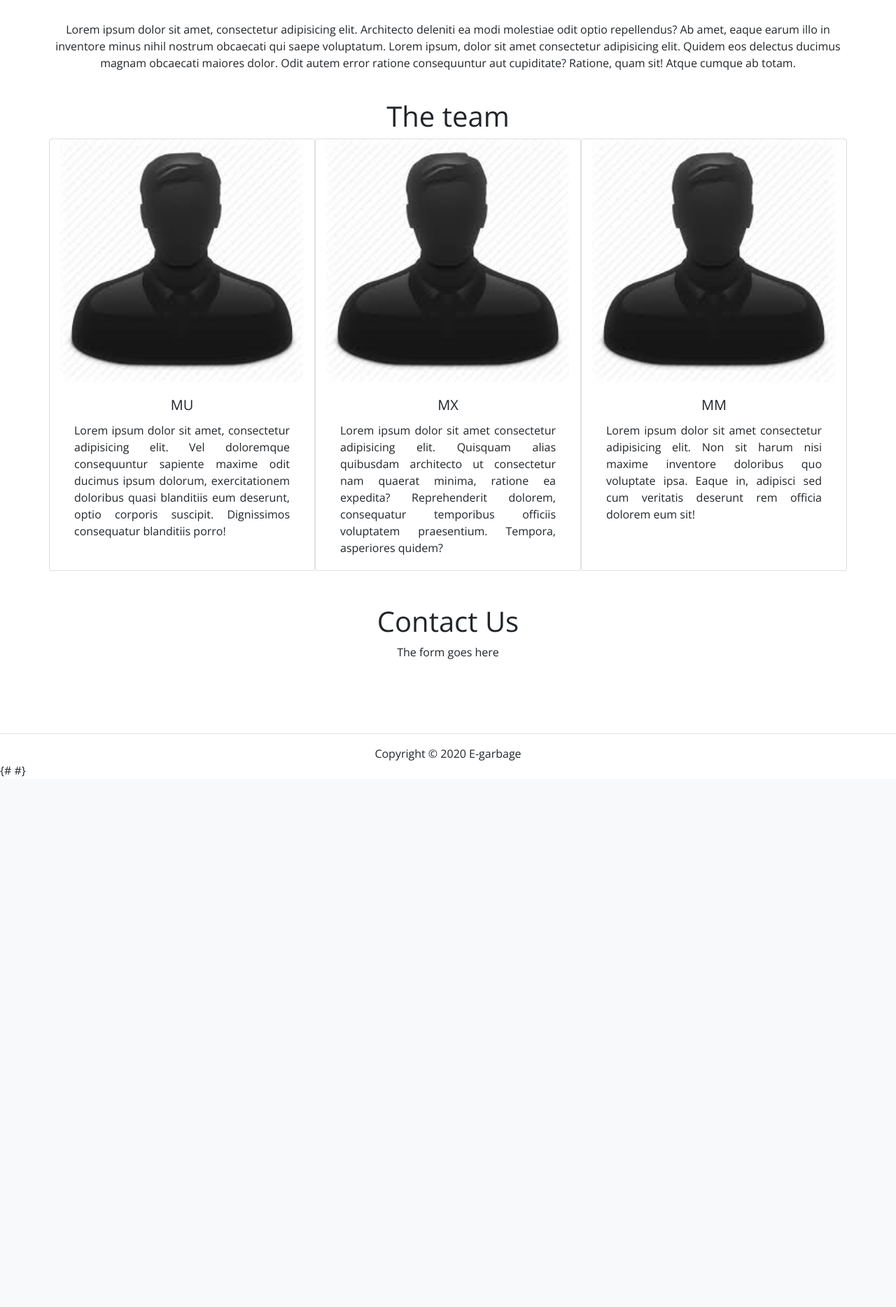
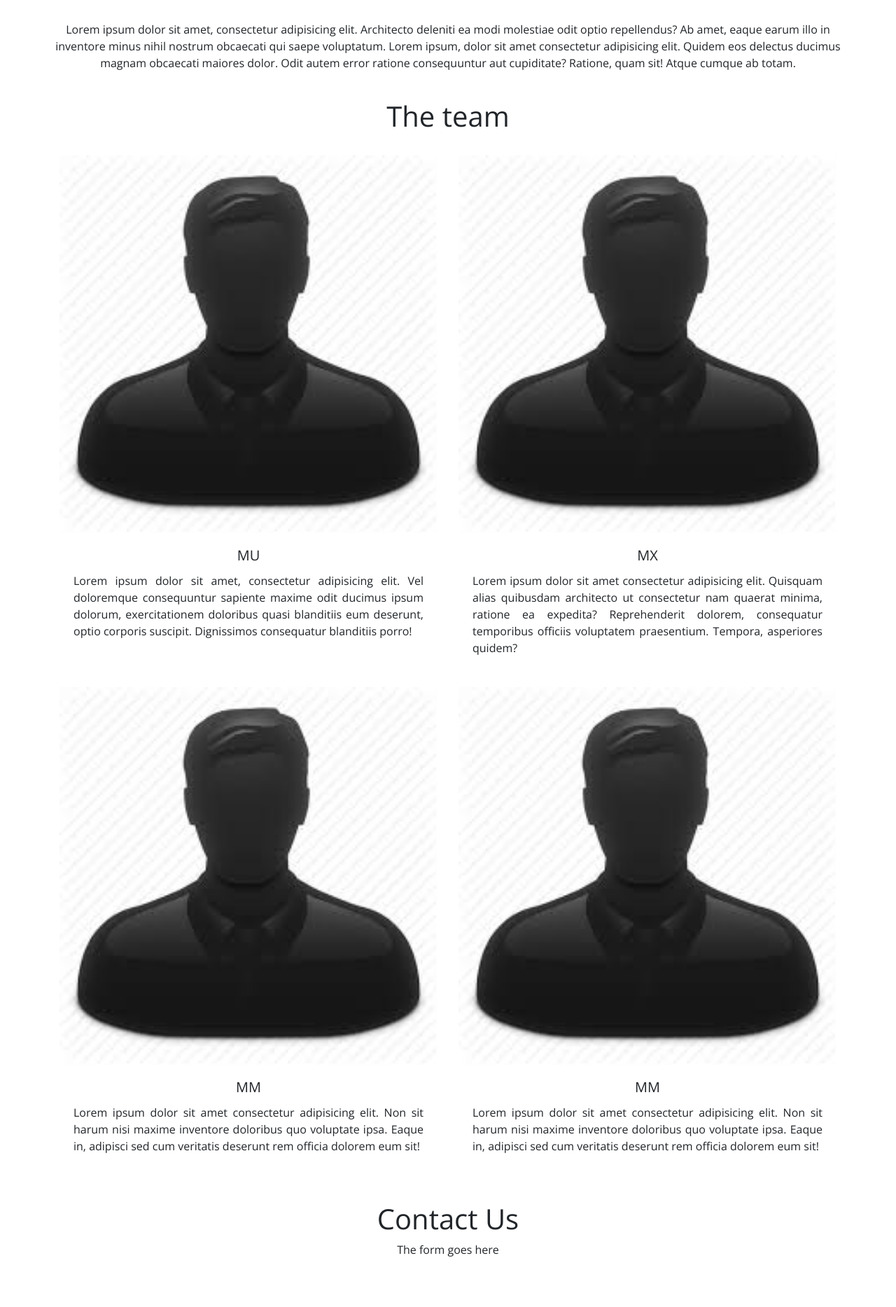
Before and after one commit to ebrade/e-garbage, a Django app: page / in a window 1280 px wide. Shown: the part 706-2574 px from the top of the page at 70% size. Before the commit the page ends 1816 px from the top, so only its background shows below. Run offline with Django 3.2, Linux system fonts and the light colour scheme; some libraries are stand-ins or nearby versions.

Commit message:
Removed unused styles.css file, fixed the footer styling issues and add the team to four members.

```diff
--- a/egarbage/static/egarbage/css/styles.css
+++ b/egarbage/static/egarbage/css/styles.css
@@ -1,4 +1,16 @@
 html,
-body{
-    font-family: 'egarbage/static/egarbage/fonts/Inconsolata.ttf';
+body {
+    width: 100%;
 }
+
+.footer-div {
+    margin-top: 60px;
+    background: #000;
+    color: white;
+    width: 100%;
+    position: absolute;
+}
+
+.booyeah .card {
+    border: 0em;
+}
--- a/egarbage/templates/egarbage/about.html
+++ b/egarbage/templates/egarbage/about.html
@@ -1,5 +1,4 @@
-{% extends "egarbage/layout.html" %} {% block title %} About {% endblock %} {% block content %}
-{% load static %}
+{% extends "egarbage/layout.html" %} {% block title %} About {% endblock %} {% block content %} {% load static %}
 
 <div>&nbsp;</div>
 <div>&nbsp;</div>
@@ -10,47 +9,58 @@
 <div class="row">
 
     <p class="text-center">
-        Lorem ipsum dolor sit amet, consectetur adipisicing elit. Architecto deleniti ea modi molestiae odit optio
-        repellendus? Ab amet, eaque earum illo in inventore minus nihil nostrum obcaecati qui saepe voluptatum.
-        Lorem ipsum, dolor sit amet consectetur adipisicing elit. Quidem eos delectus ducimus magnam obcaecati maiores
-        dolor. Odit autem error ratione consequuntur aut cupiditate? Ratione, quam sit! Atque cumque ab totam.
+        Lorem ipsum dolor sit amet, consectetur adipisicing elit. Architecto deleniti ea modi molestiae odit optio repellendus? Ab amet, eaque earum illo in inventore minus nihil nostrum obcaecati qui saepe voluptatum. Lorem ipsum, dolor sit amet consectetur
+        adipisicing elit. Quidem eos delectus ducimus magnam obcaecati maiores dolor. Odit autem error ratione consequuntur aut cupiditate? Ratione, quam sit! Atque cumque ab totam.
     </p>
 </div>
 
 <div class="row">&nbsp;</div>
 
 <h1 class="text-center">The team</h1>
-<div class="row">
-    <!-- <div class="col-sm"> -->
-    <div class="card col-sm" style="width: 18rem;">
+<div>&nbsp;</div>
+<div class="row booyeah">
+    <div class="col-md-6">
+        <div class="card ">
             <img class="card-img-top" src="{% static 'egarbage/images/index.jpeg' %}" alt="Card image cap">
             <div class="card-body">
                 <h5 class="card-title text-center">MU</h5>
-            <p class="card-text text-justify">Lorem ipsum dolor sit amet, consectetur adipisicing elit. Vel doloremque
-                consequuntur sapiente maxime odit ducimus ipsum dolorum, exercitationem doloribus quasi blanditiis eum
-                deserunt, optio corporis suscipit. Dignissimos consequatur blanditiis porro!</p>
+                <p class="card-text text-justify">Lorem ipsum dolor sit amet, consectetur adipisicing elit. Vel doloremque consequuntur sapiente maxime odit ducimus ipsum dolorum, exercitationem doloribus quasi blanditiis eum deserunt, optio corporis suscipit. Dignissimos consequatur
+                    blanditiis porro!
+                </p>
                 <!-- </div> -->
             </div>
         </div>
-
-    <div class="card col-sm" style="width: 18rem;">
+    </div>
+    <div class="col-md-6">
+        <div class="card">
             <img class="card-img-top" src="{% static 'egarbage/images/index.jpeg' %}" alt="Card image cap">
             <div class="card-body">
                 <h5 class="card-title text-center">MX</h5>
-            <p class="card-text text-justify">Lorem ipsum dolor sit amet consectetur adipisicing elit. Quisquam alias
-                quibusdam architecto ut consectetur nam quaerat minima, ratione ea expedita? Reprehenderit dolorem,
-                consequatur temporibus officiis voluptatem praesentium. Tempora, asperiores quidem?</p>
-
+                <p class="card-text text-justify">Lorem ipsum dolor sit amet consectetur adipisicing elit. Quisquam alias quibusdam architecto ut consectetur nam quaerat minima, ratione ea expedita? Reprehenderit dolorem, consequatur temporibus officiis voluptatem praesentium. Tempora,
+                    asperiores quidem?
+                </p>
             </div>
         </div>
-
-    <div class="card col-sm" style="width: 18rem;">
+    </div>
+</div>
+<div>&nbsp;</div>
+<div class="row booyeah">
+    <div class="col-md-6">
+        <div class="card">
             <img class="card-img-top" src="{% static 'egarbage/images/index.jpeg' %}" alt="Card image cap">
             <div class="card-body">
                 <h5 class="card-title text-center">MM</h5>
-            <p class="card-text text-justify">Lorem ipsum dolor sit amet consectetur adipisicing elit. Non sit harum
-                nisi maxime inventore doloribus quo voluptate ipsa. Eaque in, adipisci sed cum veritatis deserunt rem
-                officia dolorem eum sit!</p>
+                <p class="card-text text-justify">Lorem ipsum dolor sit amet consectetur adipisicing elit. Non sit harum nisi maxime inventore doloribus quo voluptate ipsa. Eaque in, adipisci sed cum veritatis deserunt rem officia dolorem eum sit!</p>
+            </div>
+        </div>
+    </div>
+    <div class="col-md-6">
+        <div class="card">
+            <img class="card-img-top" src="{% static 'egarbage/images/index.jpeg' %}" alt="Card image cap">
+            <div class="card-body">
+                <h5 class="card-title text-center">MM</h5>
+                <p class="card-text text-justify">Lorem ipsum dolor sit amet consectetur adipisicing elit. Non sit harum nisi maxime inventore doloribus quo voluptate ipsa. Eaque in, adipisci sed cum veritatis deserunt rem officia dolorem eum sit!</p>
+            </div>
         </div>
     </div>
 </div>
--- a/egarbage/templates/egarbage/layout.html
+++ b/egarbage/templates/egarbage/layout.html
@@ -5,17 +5,15 @@
     <!-- Required meta tags -->
     <meta charset="utf-8">
     <meta name="viewport" content="width=device-width, initial-scale=1, shrink-to-fit=no">
-    <link rel="shortcut icon" type="image/png" href="/favicon.png"/>
-    <link rel="shortcut icon" type="image/png" href="http://example.com/favicon.png"/>
+    <link rel="shortcut icon" type="image/png" href="/favicon.png" />
+    <link rel="shortcut icon" type="image/png" href="http://example.com/favicon.png" />
     <title>{% block title %}{% endblock %}| e-garbage</title>
     {% block stylesheets %}
     <!-- Bootstrap CSS -->
-    <link rel="stylesheet" href="https://maxcdn.bootstrapcdn.com/bootstrap/4.0.0/css/bootstrap.min.css">
-    {% load static %}
+    <link rel="stylesheet" href="https://maxcdn.bootstrapcdn.com/bootstrap/4.0.0/css/bootstrap.min.css"> {% load static %}
     <link rel="stylesheet" href="{% static 'egarbage/css/styles.css' %}">
     <style>
         @import url('https://fonts.googleapis.com/css2?family=Inconsolata&family=Open+Sans&display=swap');
-
         body {
             font-family: 'Open Sans', sans-serif;
         }
@@ -30,8 +28,7 @@
 <body>
     <nav class="navbar navbar-expand-lg navbar-light bg-light">
         <a class="navbar-brand" href="#">E-garbage</a>
-    <button class="navbar-toggler" type="button" data-toggle="collapse" data-target="#navbarSupportedContent"
-            aria-controls="navbarSupportedContent" aria-expanded="false" aria-label="Toggle navigation">
+        <button class="navbar-toggler" type="button" data-toggle="collapse" data-target="#navbarSupportedContent" aria-controls="navbarSupportedContent" aria-expanded="false" aria-label="Toggle navigation">
         <span class="navbar-toggler-icon"></span>
     </button>
 
@@ -47,8 +44,7 @@
                     <a class="nav-link" href="{% url 'history' %}">History</a>
                 </li>
                 <li class="nav-item dropdown">
-                <a class="nav-link dropdown-toggle" href="#" id="navbarDropdown" role="button"
-                   data-toggle="dropdown" aria-haspopup="true" aria-expanded="false">
+                    <a class="nav-link dropdown-toggle" href="#" id="navbarDropdown" role="button" data-toggle="dropdown" aria-haspopup="true" aria-expanded="false">
                     User: {{ user.get_username }}
                 </a>
                     <div class="dropdown-menu" aria-labelledby="navbarDropdown">
@@ -111,9 +107,7 @@
     <script src="https://maxcdn.bootstrapcdn.com/bootstrap/4.0.0/js/bootstrap.min.js"></script>
 
     {#{% block extra_js %}#}
-{#
-<script src="{% static 'egarbage/js/choices.js' %}"></script>
-#}
+    <!-- <script src="{% static 'egarbage/js/choices.js' %}"></script> -->
     {#{% endblock %}#}
 
 </body>
```
Also changed, not shown: egarbage/static/css/styles.css (deleted, +0 -10 lines). Lines whose indentation alone changed are shown as unchanged.
